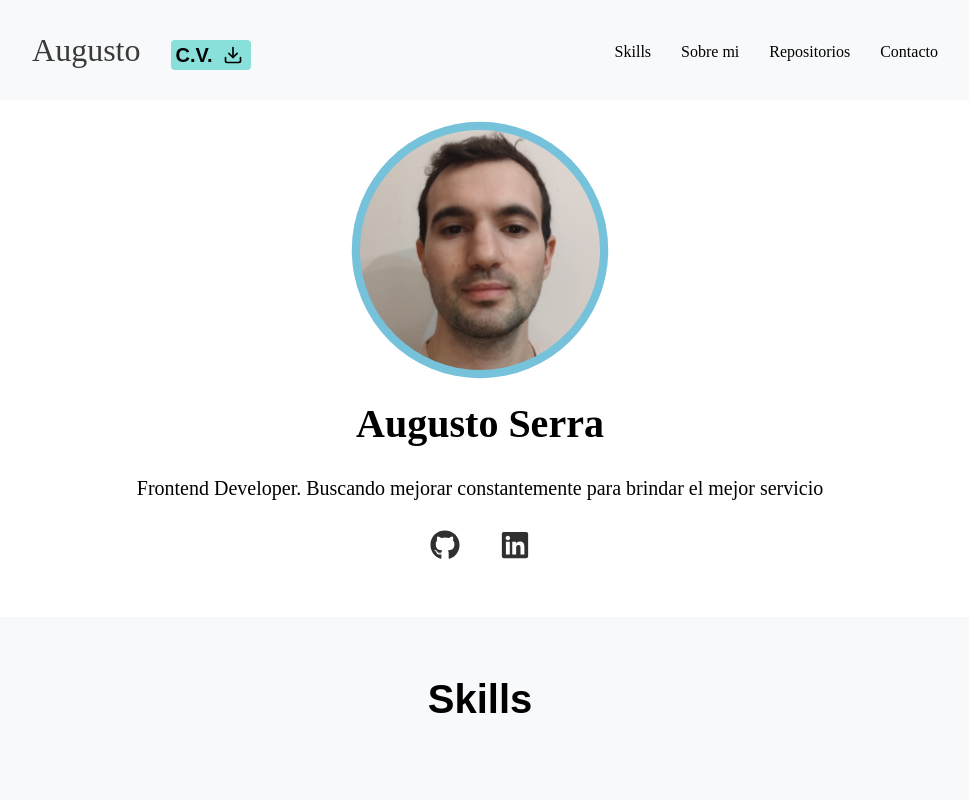
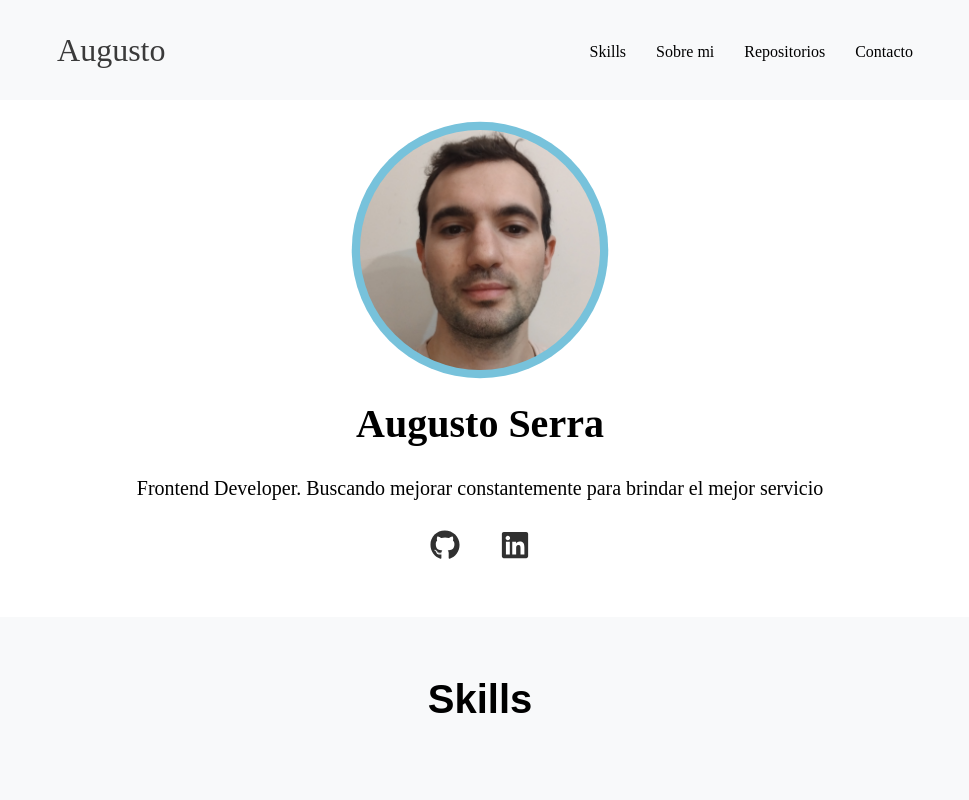
Before and after one commit to SerraAugusto/PaginaWeb, a Next.js app: page / in a window 1280 px wide. Shown: the top 800 px of the page, without its empty margins (160-1129 px from the left). Built offline with nearby package versions, Linux system fonts and the light colour scheme.

Commit message:
quitting cv archive

```diff
--- a/src/app/components/layouts/Header.tsx
+++ b/src/app/components/layouts/Header.tsx
@@ -87,7 +87,7 @@ export default function Header() {
     <Container>
       <LeftSide>
         <NameLogo href='#Home'>Augusto</NameLogo>
-        <ResumeButton filename='/Augusto-Serra-CV-Esp.pdf' buttonText='C.V.' ></ResumeButton>
+
       </LeftSide>
       <UlListContainer className='hide-Mobile' >
 
```
